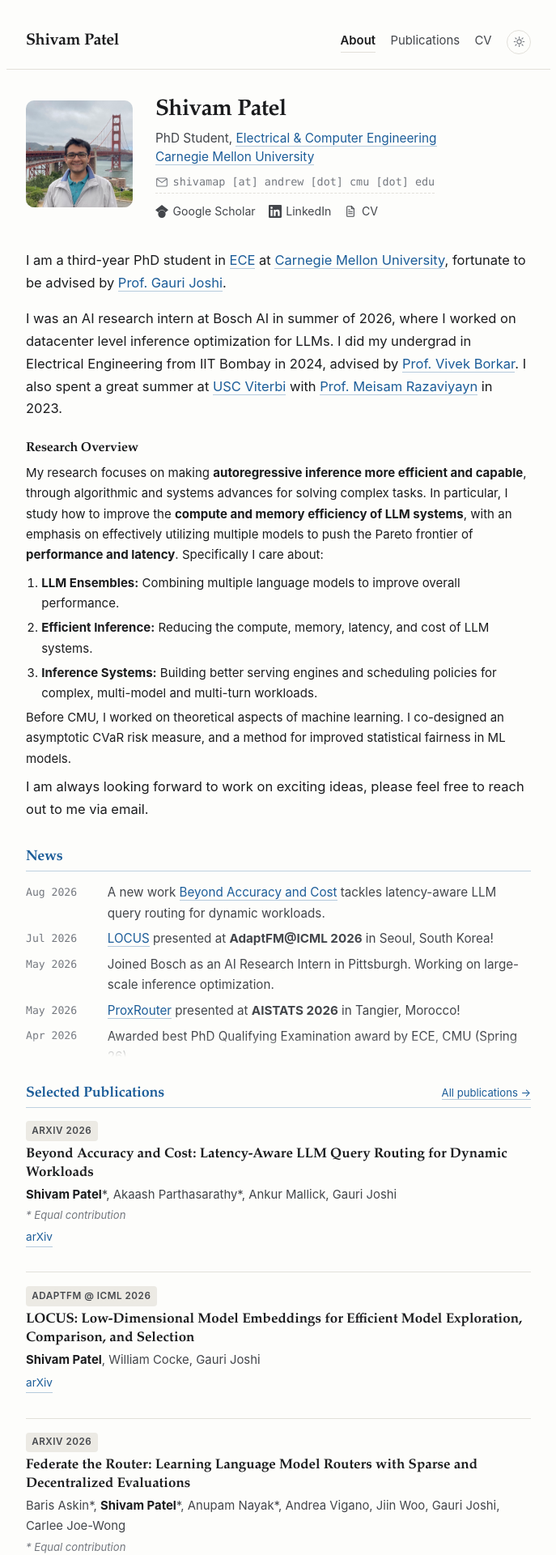
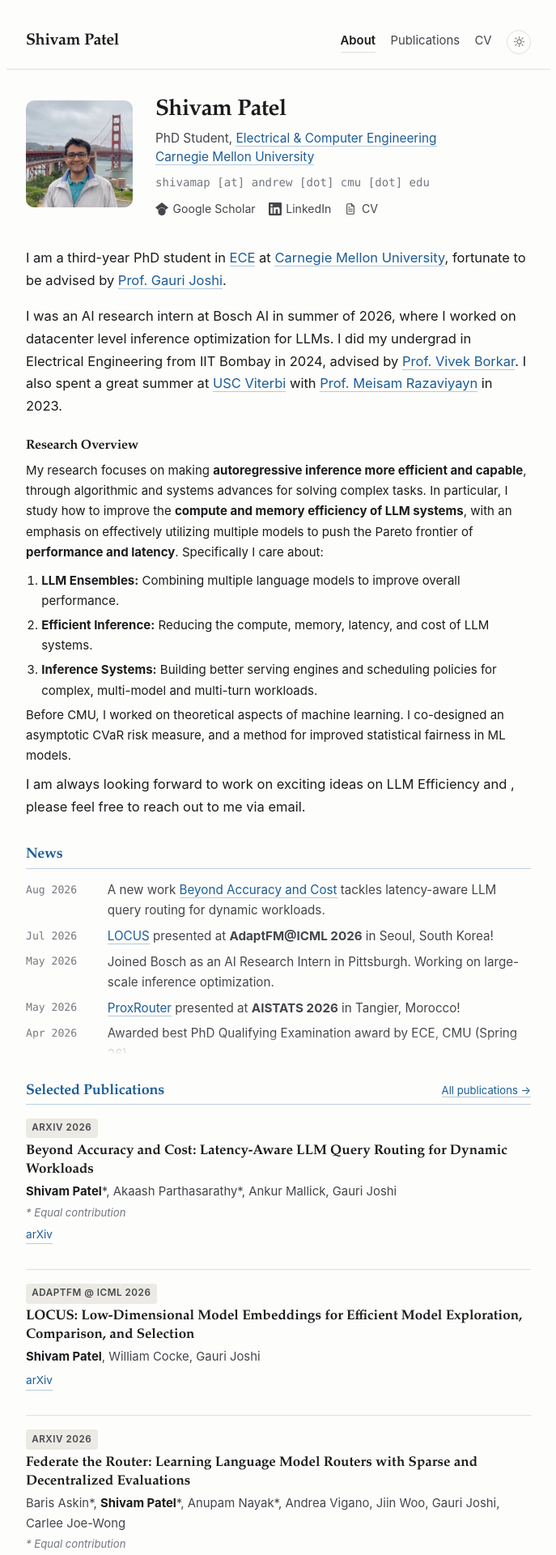
Before and after one commit to patel-shivam/patel-shivam.github.io, a Jekyll site: the page built from index.md, in a window 1280 px wide. Shown: the top 1920 px of the page at 81% size, without its empty margins (296-983 px from the left). Built offline with Jekyll 4.4.1, drawn with Linux system fonts in a browser that asks for light colours.

Commit message:
Show the email as plain obfuscated text again
Drop the click-to-reveal behaviour and its script; the contact line is back to
static text. Removes the now-unused mail icon and reveal styles.

Co-Authored-By: Claude Opus 5 <noreply@anthropic.com>
Claude-Session: https://claude.ai/code/session_016zpS9cH7qZsbhLngH4iYxp

```diff
--- a/_includes/contact-email.html
+++ /dev/null
@@ -1,21 +0,0 @@
-<p class="contact">
-  <button type="button" class="email-btn" id="email-btn">
-    {%- include icon.html name="mail" -%}
-    <span id="email-text">shivamap [at] andrew [dot] cmu [dot] edu</span>
-  </button>
-</p>
-<script>
-  (function () {
-    var btn = document.getElementById('email-btn');
-    if (!btn) return;
-    btn.addEventListener('click', function () {
-      // assembled at click time, so scrapers reading the static page find nothing
-      var addr = ['shivamap', 'andrew.cmu.edu'].join('@');
-      var a = document.createElement('a');
-      a.className = 'email-btn revealed';
-      a.href = 'mailto:' + addr;
-      a.innerHTML = btn.querySelector('svg').outerHTML + '<span>' + addr + '</span>';
-      btn.replaceWith(a);
-    });
-  })();
-</script>
--- a/_includes/icon.html
+++ b/_includes/icon.html
@@ -6,6 +6,4 @@
 <svg viewBox="0 0 24 24" class="ico ico-fill" aria-hidden="true"><path d="M20.447 20.452h-3.554v-5.569c0-1.328-.027-3.037-1.852-3.037-1.853 0-2.136 1.445-2.136 2.939v5.667H9.351V9h3.414v1.561h.046c.477-.9 1.637-1.85 3.37-1.85 3.601 0 4.267 2.37 4.267 5.455v6.286zM5.337 7.433a2.062 2.062 0 1 1 0-4.125 2.062 2.062 0 0 1 0 4.125zm1.782 13.019H3.555V9h3.564v11.452zM22.225 0H1.771C.792 0 0 .774 0 1.729v20.542C0 23.227.792 24 1.771 24h20.451C23.2 24 24 23.227 24 22.271V1.729C24 .774 23.2 0 22.222 0h.003z"/></svg>
 {%- when "cv" -%}
 <svg viewBox="0 0 24 24" class="ico ico-stroke" aria-hidden="true"><path d="M14 2.5H7A1.5 1.5 0 0 0 5.5 4v16A1.5 1.5 0 0 0 7 21.5h10a1.5 1.5 0 0 0 1.5-1.5V7L14 2.5Z"/><path d="M14 2.5V7h4.5M8.5 12.5h7M8.5 16h7M8.5 9h2.5"/></svg>
-{%- when "mail" -%}
-<svg viewBox="0 0 24 24" class="ico ico-stroke" aria-hidden="true"><rect x="2.5" y="4.5" width="19" height="15" rx="2"/><path d="m3 6 9 6.5L21 6"/></svg>
 {%- endcase -%}
--- a/assets/css/style.css
+++ b/assets/css/style.css
@@ -784,32 +784,7 @@ h2.section {
   stroke-linejoin: round;
 }
 
-/* Email: obfuscated until clicked, then swapped for a real mailto link. */
 .contact { margin: 0; }
-.email-btn {
-  display: inline-flex;
-  align-items: center;
-  gap: .35rem;
-  font: inherit;
-  font-family: var(--mono);
-  font-size: .84rem;
-  color: var(--muted);
-  background: none;
-  border: 0;
-  border-bottom: 1px dashed var(--rule);
-  padding: 0 0 1px;
-  cursor: pointer;
-  transition: color .15s, border-color .15s;
-}
-.email-btn:hover { color: var(--accent); border-bottom-color: var(--accent); }
-.email-btn:focus-visible { outline: 2px solid var(--accent); outline-offset: 3px; border-radius: 2px; }
-a.email-btn.revealed {
-  cursor: pointer;
-  color: var(--accent);
-  border-bottom-style: solid;
-  border-bottom-color: color-mix(in srgb, var(--accent) 38%, transparent);
-}
-a.email-btn.revealed:hover { background: none; border-bottom-color: var(--accent); }
 
 /* Footer row inherits .social; drop the old two-tier spacing. */
 .site-footer .social { margin-top: 0; margin-bottom: .7rem; }
--- a/index.md
+++ b/index.md
@@ -12,7 +12,7 @@ description: >-
       <span>PhD Student, <a href="https://www.ece.cmu.edu">Electrical &amp; Computer Engineering</a></span>
       <span class="inst"><a href="https://www.cmu.edu">Carnegie Mellon University</a></span>
     </p>
-    {% include contact-email.html %}
+    <p class="contact">shivamap [at] andrew [dot] cmu [dot] edu</p>
     {% include social.html labels="true" %}
   </div>
 </div>
@@ -35,7 +35,7 @@ My research focuses on making **autoregressive inference more efficient and capa
 Before CMU, I worked on theoretical aspects of machine learning. I co-designed an asymptotic CVaR risk measure, and a method for improved statistical fairness in ML models.
 </div>
 
-I am always looking forward to work on exciting ideas, please feel free to reach out to me via email.
+I am always looking forward to work on exciting ideas on LLM Efficiency and , please feel free to reach out to me via email.
 
 
 <h2 class="section">News</h2>
```
